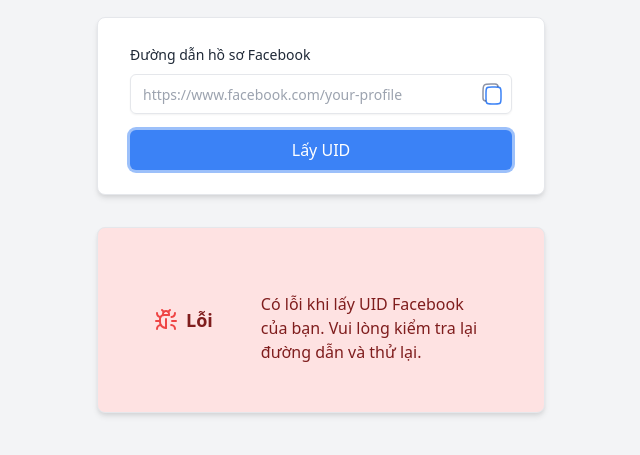
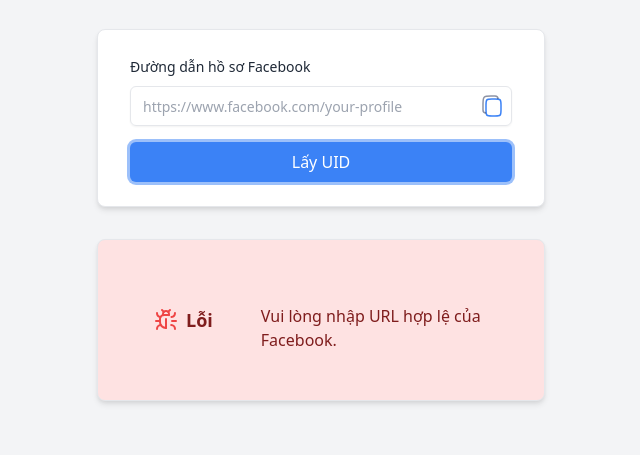
Before and after one commit to levinhkhangzz/get-uid, a plain HTML site: page index.html in a window 1280 px wide. Both pictures are taken after a click on the button "Lấy UID". Shown: the part 233-688 px from the top of the page, without its empty margins (319-959 px from the left). Drawn offline with nearby package versions, Linux system fonts and the light colour scheme; no server answers.

Commit message:
Update index.html

```diff
--- a/index.html
+++ b/index.html
@@ -120,50 +120,49 @@
 
       var fbUrl = document.getElementById('fb-link').value;
 
-        // Call the API
-        fetch(`https://fbuid.mktsoftware.net/api/v1/fbprofile?url=${encodeURIComponent(fbUrl)}`)
+      if (isValidFacebookUrl(fbUrl)) {
+        var url = new URL(fbUrl);
+        url.searchParams.delete('mibextid');
+
+        fetch(`https://fbuid.mktsoftware.net/api/v1/fbprofile?url=${encodeURIComponent(url.toString())}`)
           .then(response => response.json())
           .then(data => {
             document.getElementById('loading').classList.add('hidden');
-
-            console.log(data);
 
             if (data.uid) {
               document.getElementById('success').classList.remove('hidden');
               var uidValue = data.uid.trim();
               document.getElementById('successMessage').innerText = 'Lấy UID người dùng thành công.';
-              document.getElementById('fb-link').value = uidValue; // Set input value to UID
+              document.getElementById('fb-link').value = uidValue;
             } else {
               document.getElementById('error').classList.remove('hidden');
               document.getElementById('errorMessage').innerText = 'Có lỗi khi lấy UID Facebook của bạn. Vui lòng kiểm tra lại đường dẫn và thử lại.';
             }
           })
           .catch(error => {
-
             document.getElementById('loading').classList.add('hidden');
             document.getElementById('error').classList.remove('hidden');
             document.getElementById('errorMessage').innerText = 'Có lỗi khi lấy UID Facebook của bạn. Vui lòng kiểm tra lại đường dẫn và thử lại.';
           });
+      } else {
+        document.getElementById('loading').classList.add('hidden');
+        document.getElementById('error').classList.remove('hidden');
+        document.getElementById('errorMessage').innerText = 'Vui lòng nhập URL hợp lệ của Facebook.';
+      }
+    }
+
+    function isValidFacebookUrl(url) {
+      var facebookUrlRegex = /^(https?:\/\/)?(www\.)?facebook\.com\/.*/;
+      return facebookUrlRegex.test(url);
     }
 
     function copyUid() {
-
       var uidValue = document.getElementById('fb-link').value;
-
-
       var textarea = document.createElement('textarea');
       textarea.value = uidValue;
-
-
       document.body.appendChild(textarea);
-
-
       textarea.select();
-
-
       document.execCommand('copy');
-
-
       document.body.removeChild(textarea);
     }
   </script>
```
Lines whose indentation alone changed are shown as unchanged.
